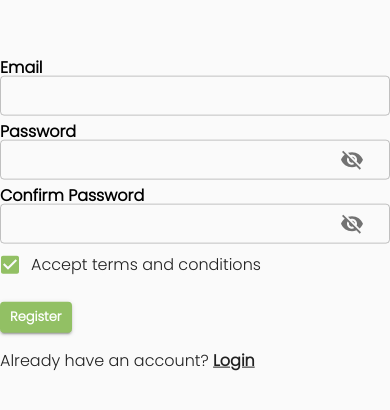
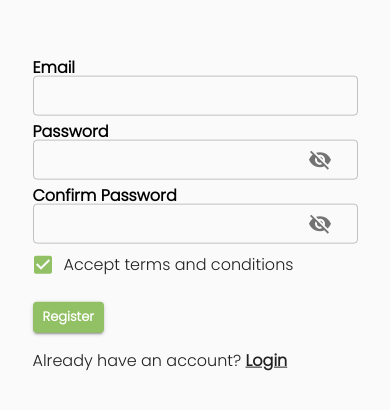
Before and after one commit to dibashthapa/ecommerce-react, a React (Create React App) app: page /register in a window 390 px wide. Shown: the part 210-620 px from the top of the page. Built offline with nearby package versions, Linux system fonts and the light colour scheme.

Commit message:
both forms made super responsive with grid columns

```diff
--- a/src/Public/pages/Login/index.js
+++ b/src/Public/pages/Login/index.js
@@ -45,7 +45,7 @@ const Login = () => {
       alignItems="center"
       className={classes.loginContainer}
     >
-      <Grid xs={12} sm={3} lg={3} item className="loginForm">
+      <Grid xs={10} sm={6} lg={3} item className="loginForm">
         <form noValidate onSubmit={formik.handleSubmit}>
           <div className="emailSection">
             <InputLabel className={classes.fonts} htmlFor="email">
--- a/src/Public/pages/Register/index.js
+++ b/src/Public/pages/Register/index.js
@@ -49,7 +49,7 @@ const Register = () => {
       alignItems="center"
       className={classes.loginContainer}
     >
-      <Grid xs={12} sm={3} lg={3} item className="loginForm">
+      <Grid xs={10} sm={6} lg={3} item className="loginForm">
         <form noValidate onSubmit={formik.handleSubmit}>
           <div className="emailSection">
             <InputLabel className={classes.fonts} htmlFor="email">
```
